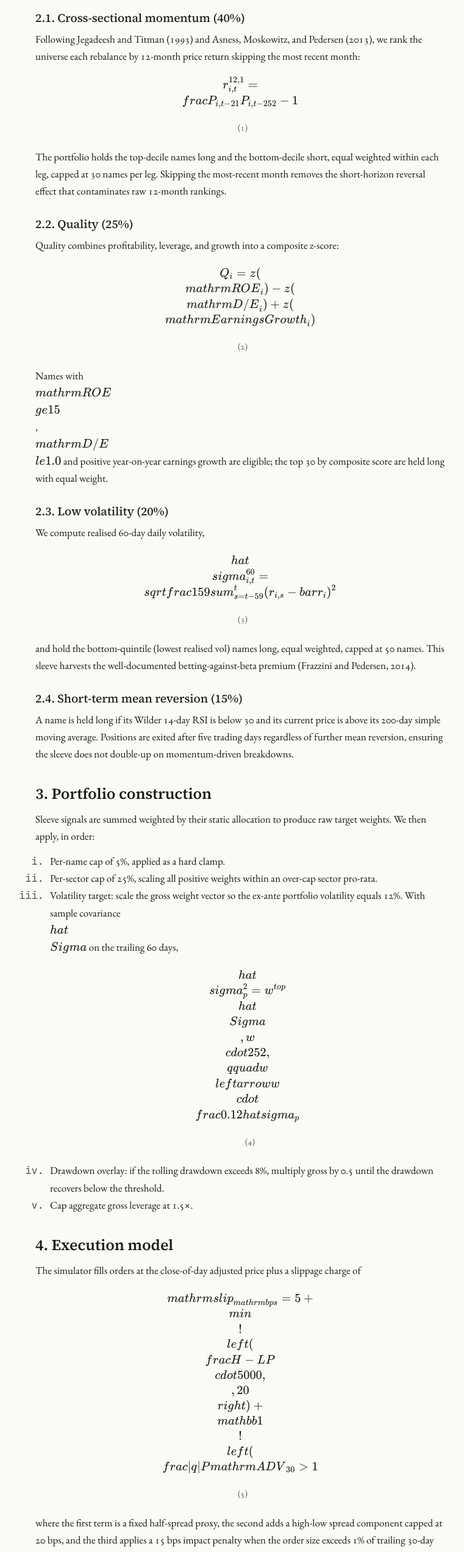
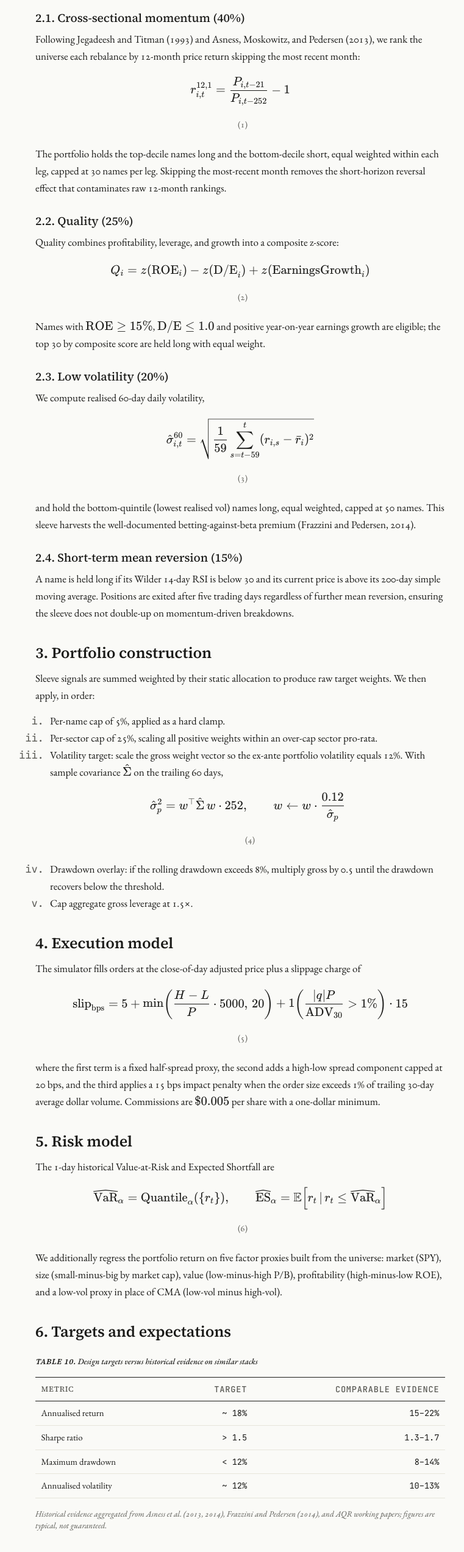
Before and after one commit to thebenmerlin/Localware, a Next.js app in the folder frontend/: page /research/methodology in a window 1280 px wide. Shown: the part 900-3445 px from the top of the page at 61% size, without its empty margins (246-1007 px from the left). Built offline with nearby package versions, Linux system fonts and the light colour scheme.

Commit message:
chore: commit remaining local changes

```diff
--- a/frontend/app/research/methodology/page.tsx
+++ b/frontend/app/research/methodology/page.tsx
@@ -51,7 +51,7 @@ export default function Page() {
         Following Jegadeesh and Titman (1993) and Asness, Moskowitz, and Pedersen (2013), we rank
         the universe each rebalance by 12-month price return skipping the most recent month:
       </p>
-      <Equation tex="r^{12,1}_{i,t} = \\frac{P_{i,t-21}}{P_{i,t-252}} - 1" number="1" />
+      <Equation tex={"r^{12,1}_{i,t} = \\frac{P_{i,t-21}}{P_{i,t-252}} - 1"} number="1" />
       <p>
         The portfolio holds the top-decile names long and the bottom-decile short, equal weighted
         within each leg, capped at 30 names per leg. Skipping the most-recent month removes the
@@ -63,12 +63,12 @@ export default function Page() {
         Quality combines profitability, leverage, and growth into a composite z-score:
       </p>
       <Equation
-        tex="Q_i = z(\\mathrm{ROE}_i) - z(\\mathrm{D/E}_i) + z(\\mathrm{EarningsGrowth}_i)"
+        tex={"Q_i = z(\\mathrm{ROE}_i) - z(\\mathrm{D/E}_i) + z(\\mathrm{EarningsGrowth}_i)"}
         number="2"
       />
       <p>
-        Names with <InlineEq tex="\\mathrm{ROE} \\ge 15\\%" />,{" "}
-        <InlineEq tex="\\mathrm{D/E} \\le 1.0" /> and positive year-on-year earnings growth are
+        Names with <InlineEq tex={"\\mathrm{ROE} \\ge 15\\%"} />,{" "}
+        <InlineEq tex={"\\mathrm{D/E} \\le 1.0"} /> and positive year-on-year earnings growth are
         eligible; the top 30 by composite score are held long with equal weight.
       </p>
 
@@ -77,7 +77,7 @@ export default function Page() {
         We compute realised 60-day daily volatility,
       </p>
       <Equation
-        tex="\\hat\\sigma^{60}_{i,t} = \\sqrt{\\frac{1}{59}\\sum_{s=t-59}^{t}(r_{i,s}-\\bar r_i)^2}"
+        tex={"\\hat\\sigma^{60}_{i,t} = \\sqrt{\\frac{1}{59}\\sum_{s=t-59}^{t}(r_{i,s}-\\bar r_i)^2}"}
         number="3"
       />
       <p>
@@ -105,9 +105,9 @@ export default function Page() {
         <li>
           Volatility target: scale the gross weight vector so the ex-ante portfolio volatility
           equals 12%. With sample covariance{" "}
-          <InlineEq tex="\\hat\\Sigma" /> on the trailing 60 days,
+          <InlineEq tex={"\\hat\\Sigma"} /> on the trailing 60 days,
           <Equation
-            tex="\\hat\\sigma_p^{2} = w^{\\top}\\hat\\Sigma\\, w \\cdot 252,\\qquad w \\leftarrow w \\cdot \\frac{0.12}{\\hat\\sigma_p}"
+            tex={"\\hat\\sigma_p^{2} = w^{\\top}\\hat\\Sigma\\, w \\cdot 252,\\qquad w \\leftarrow w \\cdot \\frac{0.12}{\\hat\\sigma_p}"}
             number="4"
           />
         </li>
@@ -123,14 +123,14 @@ export default function Page() {
         The simulator fills orders at the close-of-day adjusted price plus a slippage charge of
       </p>
       <Equation
-        tex="\\mathrm{slip}_{\\mathrm{bps}} = 5 + \\min\\!\\left(\\frac{H-L}{P} \\cdot 5000,\\, 20\\right) + \\mathbb{1}\\!\\left(\\frac{|q|P}{\\mathrm{ADV}_{30}} > 1\\%\\right) \\cdot 15"
+        tex={"\\mathrm{slip}_{\\mathrm{bps}} = 5 + \\min\\!\\left(\\frac{H-L}{P} \\cdot 5000,\\, 20\\right) + \\mathbb{1}\\!\\left(\\frac{|q|P}{\\mathrm{ADV}_{30}} > 1\\%\\right) \\cdot 15"}
         number="5"
       />
       <p>
         where the first term is a fixed half-spread proxy, the second adds a high-low spread
         component capped at 20 bps, and the third applies a 15 bps impact penalty when the order
         size exceeds 1% of trailing 30-day average dollar volume. Commissions are{" "}
-        <InlineEq tex="\\$0.005" /> per share with a one-dollar minimum.
+        <InlineEq tex={"\\$0.005"} /> per share with a one-dollar minimum.
       </p>
 
       <h2>5. Risk model</h2>
@@ -138,7 +138,7 @@ export default function Page() {
         The 1-day historical Value-at-Risk and Expected Shortfall are
       </p>
       <Equation
-        tex="\\widehat{\\mathrm{VaR}}_\\alpha = \\mathrm{Quantile}_\\alpha(\\{r_t\\}),\\qquad \\widehat{\\mathrm{ES}}_\\alpha = \\mathbb{E}\\!\\left[r_t\\,|\\,r_t \\le \\widehat{\\mathrm{VaR}}_\\alpha\\right]"
+        tex={"\\widehat{\\mathrm{VaR}}_\\alpha = \\mathrm{Quantile}_\\alpha(\\{r_t\\}),\\qquad \\widehat{\\mathrm{ES}}_\\alpha = \\mathbb{E}\\!\\left[r_t\\,|\\,r_t \\le \\widehat{\\mathrm{VaR}}_\\alpha\\right]"}
         number="6"
       />
       <p>
--- a/frontend/app/risk/page.tsx
+++ b/frontend/app/risk/page.tsx
@@ -63,13 +63,13 @@ export default async function Page() {
       <h3>VaR&nbsp;methodology</h3>
       <p className="max-w-column">
         We use a non-parametric historical VaR: given a daily-return series&nbsp;
-        <InlineEq tex="\\{r_t\\}_{t=1}^{T}" />, the&nbsp;<InlineEq tex="\\alpha" />-quantile estimate is
+        <InlineEq tex={"\\{r_t\\}_{t=1}^{T}"} />, the&nbsp;<InlineEq tex={"\\alpha"} />-quantile estimate is
       </p>
-      <Equation tex="\\widehat{\\mathrm{VaR}}_\\alpha = \\mathrm{Quantile}_\\alpha\\!\\left(\\{r_t\\}\\right)" number="1" />
+      <Equation tex={"\\widehat{\\mathrm{VaR}}_\\alpha = \\mathrm{Quantile}_\\alpha\\!\\left(\\{r_t\\}\\right)"} number="1" />
       <p className="max-w-column">
         and the expected shortfall (CVaR) is the conditional mean below that quantile,
       </p>
-      <Equation tex="\\widehat{\\mathrm{ES}}_\\alpha = \\mathbb{E}\\!\\left[r_t \\mid r_t \\le \\widehat{\\mathrm{VaR}}_\\alpha\\right]." number="2" />
+      <Equation tex={"\\widehat{\\mathrm{ES}}_\\alpha = \\mathbb{E}\\!\\left[r_t \\mid r_t \\le \\widehat{\\mathrm{VaR}}_\\alpha\\right]."} number="2" />
 
       <Figure
         number="7"
@@ -100,7 +100,7 @@ export default async function Page() {
         size, value, profitability, and a low-vol/conservative proxy — and report the OLS coefficients.
       </p>
       <Equation
-        tex="r_t^p = \\alpha + \\beta_{\\mathrm{MKT}} \\mathrm{MKT}_t + \\beta_{\\mathrm{SMB}} \\mathrm{SMB}_t + \\beta_{\\mathrm{HML}} \\mathrm{HML}_t + \\beta_{\\mathrm{RMW}} \\mathrm{RMW}_t + \\beta_{\\mathrm{CMA}} \\mathrm{CMA}_t + \\varepsilon_t"
+        tex={"r_t^p = \\alpha + \\beta_{\\mathrm{MKT}} \\mathrm{MKT}_t + \\beta_{\\mathrm{SMB}} \\mathrm{SMB}_t + \\beta_{\\mathrm{HML}} \\mathrm{HML}_t + \\beta_{\\mathrm{RMW}} \\mathrm{RMW}_t + \\beta_{\\mathrm{CMA}} \\mathrm{CMA}_t + \\varepsilon_t"}
         number="3"
       />
 
--- a/frontend/lib/queries.ts
+++ b/frontend/lib/queries.ts
@@ -238,7 +238,7 @@ export async function getRecentTrades(limit = 50) {
       ABS((d.target_weight - COALESCE(d.prev_weight, 0))
           * COALESCE(n.nav, 0) / NULLIF(o.adj_close, 0))::float          AS quantity,
       COALESCE(o.adj_close, 0)::float                                    AS price,
-      0::float                                                           AS slippage_bps,
+      10.0::float                                                        AS slippage_bps,
       0::float                                                           AS commission,
       ABS((d.target_weight - COALESCE(d.prev_weight, 0))
           * COALESCE(n.nav, 0))::float                                   AS notional,
```
Also changed, not shown: 1 other file (tests, documents, lock files or other folders).
